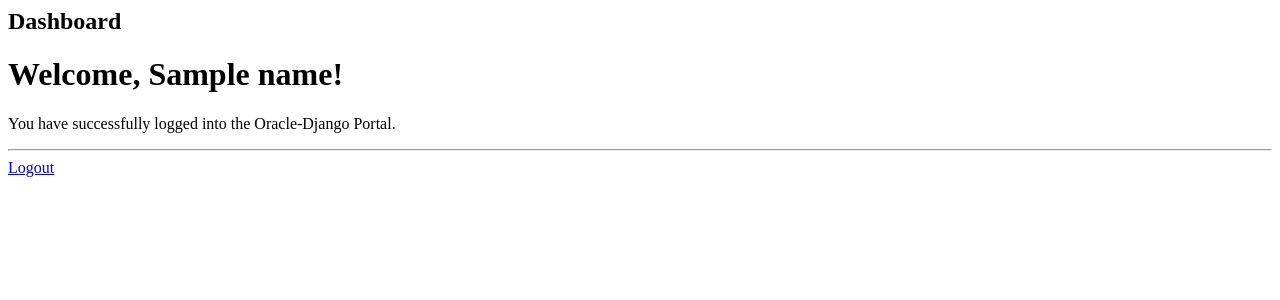
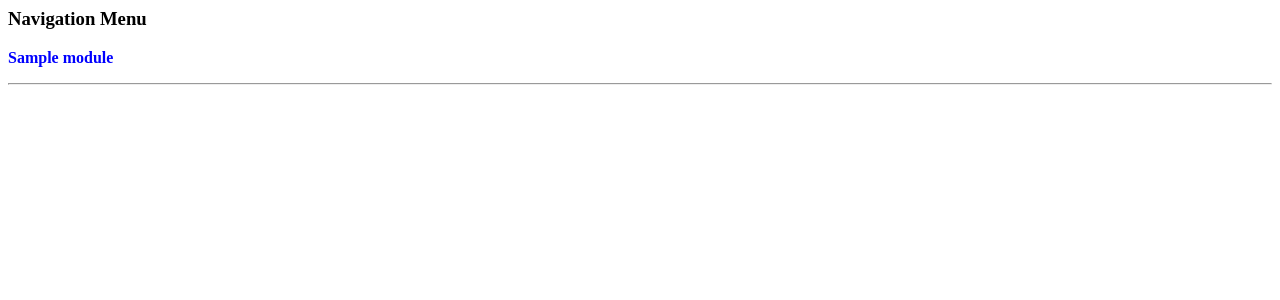
Before and after one commit to KaranRudola/task1, a Django app: template accounts/templates/dashboard.html in a window 1280 px wide. Shown: the top 300 px of the page. Run offline with Django 5.2, Linux system fonts and the light colour scheme; tables that the repository leaves empty hold one stand-in row (values such as "Sample post"); the template is opened without the code that fills it: values that come from a table or form of the project are taken from there, most other values are stand-ins (such as "Sample title", 1, 10 or a date in 2020).

Commit message:
Task-2: Dynamic dashboard navigation implemented with faked migrations

```diff
--- a/accounts/models.py
+++ b/accounts/models.py
@@ -1,5 +1,6 @@
 from django.db import models
 
+# 1. User Model
 class SysUser(models.Model):
     user_id = models.AutoField(primary_key=True)
     employee_number = models.CharField(max_length=20, unique=True)
@@ -14,3 +15,34 @@ class SysUser(models.Model):
 
     class Meta:
         db_table = 'SYS_USERS'
+
+# 2. Module Model (Ise alag rakna hai aur SysComponent se pehle)
+class SysModule(models.Model):
+    module_id = models.AutoField(primary_key=True)
+    module_name = models.CharField(max_length=100)
+    parent_module = models.ForeignKey(
+        'self',
+        on_delete=models.SET_NULL,
+        null=True,
+        blank=True,
+        related_name='submodules',
+        db_column='PARENT_MODULE_ID'
+    )
+
+    class Meta:
+        db_table = 'SYS_MODULE'
+
+# 3. Component Model
+class SysComponent(models.Model):
+    component_id = models.AutoField(primary_key=True)
+    component_name = models.CharField(max_length=100)
+    module = models.ForeignKey(
+        SysModule,
+        on_delete=models.CASCADE,
+        related_name='components',
+        db_column='MODULE_ID'
+    )
+    url_path = models.CharField(max_length=200, null=True)
+
+    class Meta:
+        db_table = 'SYS_COMPONENT'
--- a/accounts/templates/dashboard.html
+++ b/accounts/templates/dashboard.html
@@ -1,5 +1,28 @@
-<h2>Dashboard</h2>
-<h1>Welcome, {{ name }}!</h1>
-<p>You have successfully logged into the Oracle-Django Portal.</p>
-<hr>
-<a href="/login/">Logout</a>
+<div class="sidebar">
+    <h3>Navigation Menu</h3>
+
+    {% for module in master_modules %}
+        <div class="module-section" style="margin-top: 15px;">
+            <strong style="color: blue;">{{ module.module_name }}</strong>
+
+            <ul style="list-style-type: none;">
+                {% for sub in module.submodules.all %}
+                    <li style="margin-left: 15px; font-weight: bold;">
+                        {{ sub.module_name }}
+
+                        <ul style="list-style-type: circle;">
+                            {% for comp in sub.components.all %}
+                                <li style="margin-left: 20px; font-weight: normal;">
+                                    <a href="{{ comp.url_path }}">{{ comp.component_name }}</a>
+                                </li>
+                            {% endfor %}
+                        </ul>
+                    </li>
+                {% endfor %}
+            </ul>
+        </div>
+        <hr>
+    {% empty %}
+        <p>No navigation data found in database.</p>
+    {% endfor %}
+</div>
```
Also changed, not shown: accounts/views.py (+10 -2 lines), accounts/migrations/0002_sysmodule_syscomponent.py (added).
